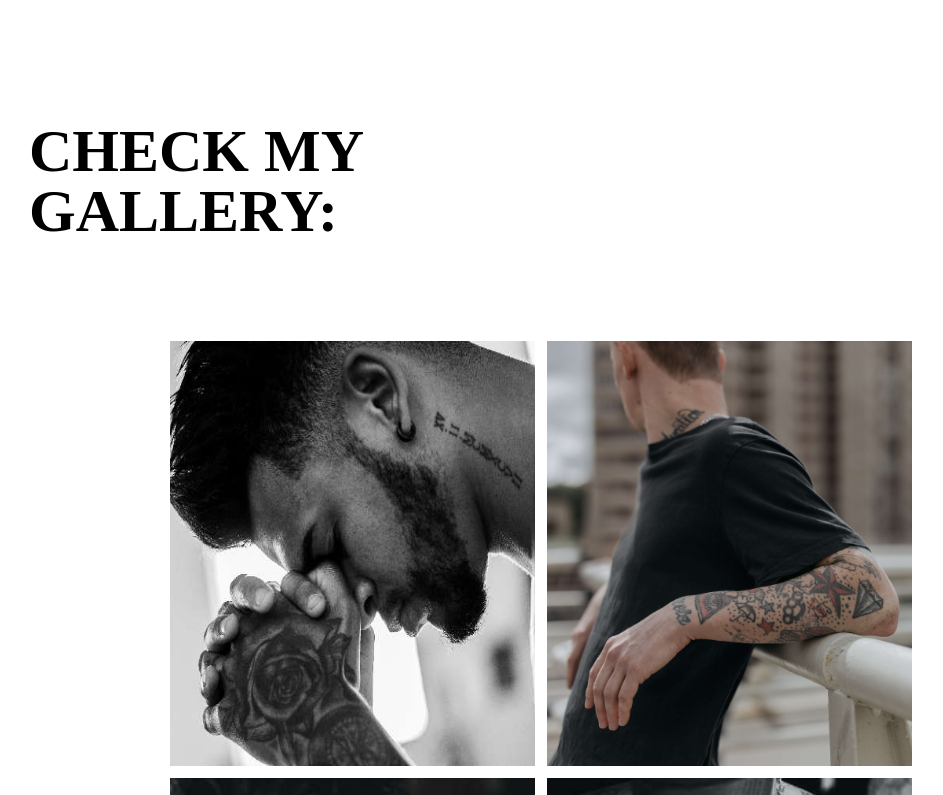
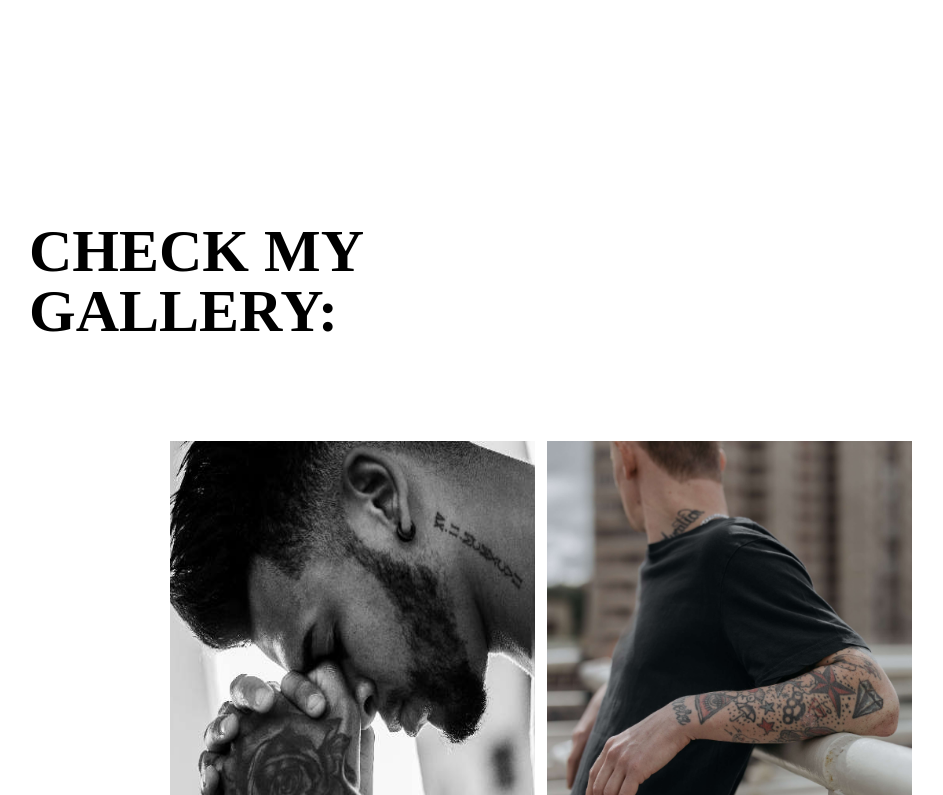
Before and after one commit to ZoricNikola00/Tattoo-Studio, a React (Vite) app: page / in a window 1280 px wide. Shown: the part 1505-2300 px from the top of the page, without its empty margins (99-1042 px from the left). Built offline with nearby package versions, Linux system fonts and the light colour scheme.

Commit message:
Add arrows

```diff
--- a/src/components/Gallery.tsx
+++ b/src/components/Gallery.tsx
@@ -1,13 +1,13 @@
 import React, { useState } from 'react'
 import { galleryData } from '../data'
 import { motion } from 'framer-motion';
-import { FaTimes } from 'react-icons/fa';
+import { FaTimes, FaArrowLeft, FaArrowRight } from 'react-icons/fa';
 
 const Gallery = () => {
     const [openSingle,setOpenSingle]=useState(false)
     const [indexPhoto,setIndexPhoto]=useState(0)
   return (
-    <section id='Gallery' className='w-[80%] mx-auto'>
+    <section id='Gallery' className='w-[80%] mx-auto my-[200px]'>
         <motion.h1
         className='text-6xl font-bold font-primary'
         initial={{x:-100,opacity:0}}
@@ -24,9 +24,11 @@ const Gallery = () => {
         >
             {galleryData.map(item=><img key={item.id} src={item.src} onClick={_=>{setOpenSingle(true);setIndexPhoto(item.id)}} className='max-w-[365px] hover:shadow hover:shadow-black cursor-pointer transition duration-500'/>)}
         </motion.div>
-        <div className={`fixed w-full h-full top-0 left-0 bg-black/60 ${openSingle?'opacity-100 rounded-lg z-30':'opacity-0 -z-30'} flex justify-center items-center`}>
+        <div className={`fixed w-full h-full top-0 left-0 bg-black/60 ${openSingle?'opacity-100 rounded-lg z-30':'opacity-0 -z-30'} flex justify-center items-center gap-10`}>
+            <FaArrowLeft onClick={_=>setIndexPhoto(p=>p===0?galleryData.length-1:p-1)} className='text-white text-3xl cursor-pointer hover:scale-105 transition duration-500'/>
             <img src={galleryData.find(x=>x.id===indexPhoto)?.src} className='rounded-lg max-w-[400px]'/>
             <FaTimes className='text-white absolute top-10 right-10 text-[80px] cursor-pointer' onClick={_=>setOpenSingle(false)}/>
+            <FaArrowRight onClick={_=>setIndexPhoto(p=>p===galleryData.length-1?0:p+1)} className='text-white text-3xl cursor-pointer hover:scale-105 transition duration-500'/>
         </div>
     </section>
   )
```
